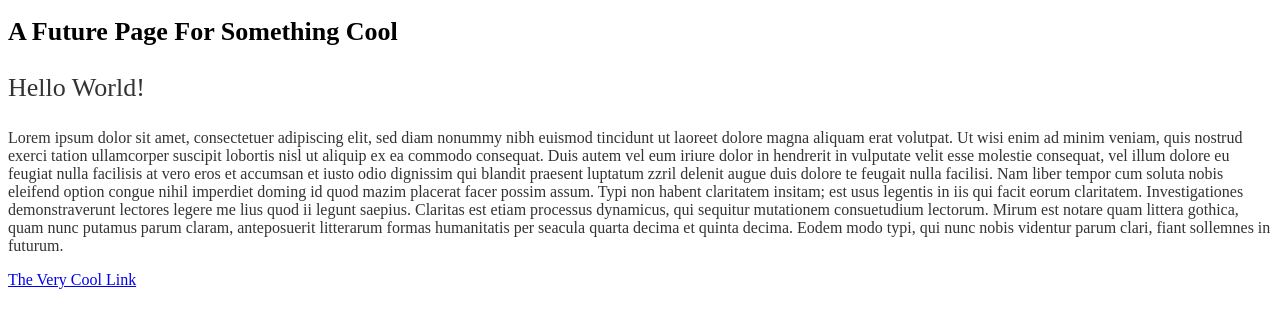
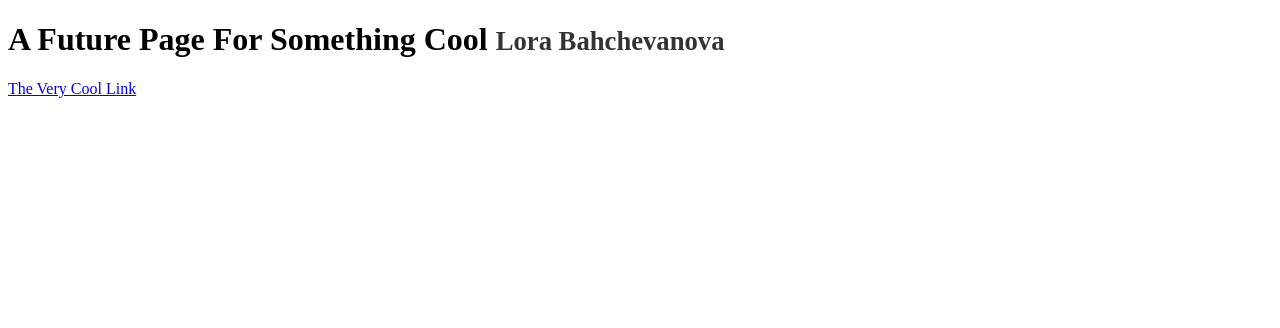
Before and after one commit to LoraBah/LoraBah.github.io, a plain HTML site: page index.html in a window 1280 px wide. Drawn offline with Linux system fonts and the light colour scheme.

Commit message:
Cleanup unused stuff.

```diff
--- a/index.html
+++ b/index.html
@@ -2,28 +2,19 @@
 <html>
 	<head>
 		<title>My Cool Page</title>
+
 		<style type="text/css">
-			p {
+			.title small {
 				color: #333;
-			}
-
-			.title {
-				font-size: 26px;
-			}
-
-			#paragraph {
 			}
 		</style>
 	</head>
 
 	<body>
-		<h1 class="title">A Future Page For Something Cool</h1>
-
-		<p class="title">Hello World!</p>
-
-		<p id="paragraph">
-			Lorem ipsum dolor sit amet, consectetuer adipiscing elit, sed diam nonummy nibh euismod tincidunt ut laoreet dolore magna aliquam erat volutpat. Ut wisi enim ad minim veniam, quis nostrud exerci tation ullamcorper suscipit lobortis nisl ut aliquip ex ea commodo consequat. Duis autem vel eum iriure dolor in hendrerit in vulputate velit esse molestie consequat, vel illum dolore eu feugiat nulla facilisis at vero eros et accumsan et iusto odio dignissim qui blandit praesent luptatum zzril delenit augue duis dolore te feugait nulla facilisi. Nam liber tempor cum soluta nobis eleifend option congue nihil imperdiet doming id quod mazim placerat facer possim assum. Typi non habent claritatem insitam; est usus legentis in iis qui facit eorum claritatem. Investigationes demonstraverunt lectores legere me lius quod ii legunt saepius. Claritas est etiam processus dynamicus, qui sequitur mutationem consuetudium lectorum. Mirum est notare quam littera gothica, quam nunc putamus parum claram, anteposuerit litterarum formas humanitatis per seacula quarta decima et quinta decima. Eodem modo typi, qui nunc nobis videntur parum clari, fiant sollemnes in futurum.
-		</p>
+		<h1 class="title">
+			A Future Page For Something Cool
+			<small>Lora Bahchevanova</small>
+		</h1>
 
 		<p>
 			<a href="https://github.com/">The Very Cool Link</a>
```
